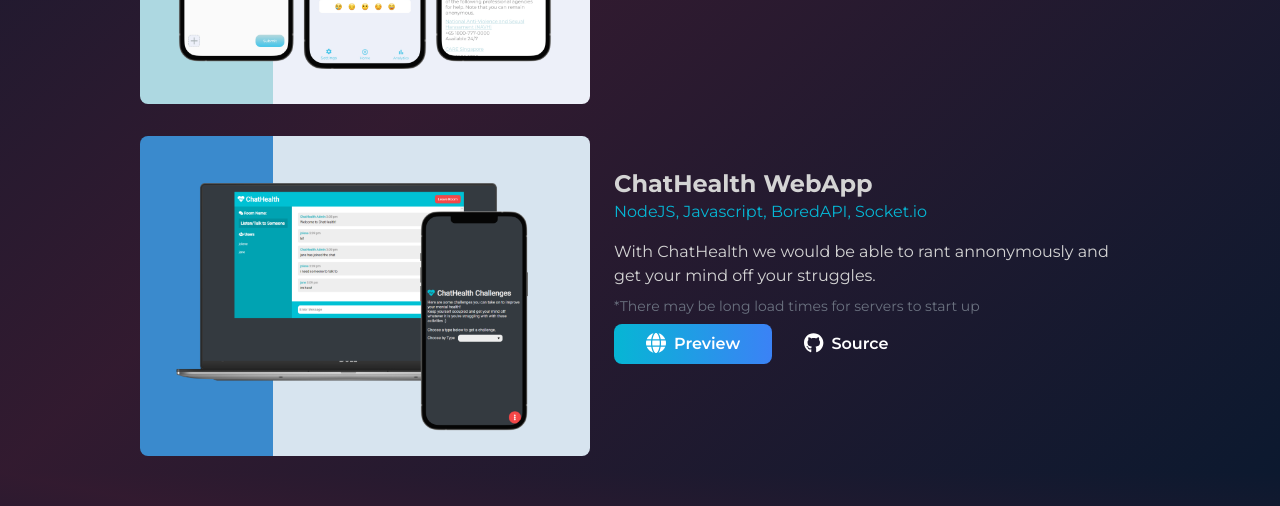
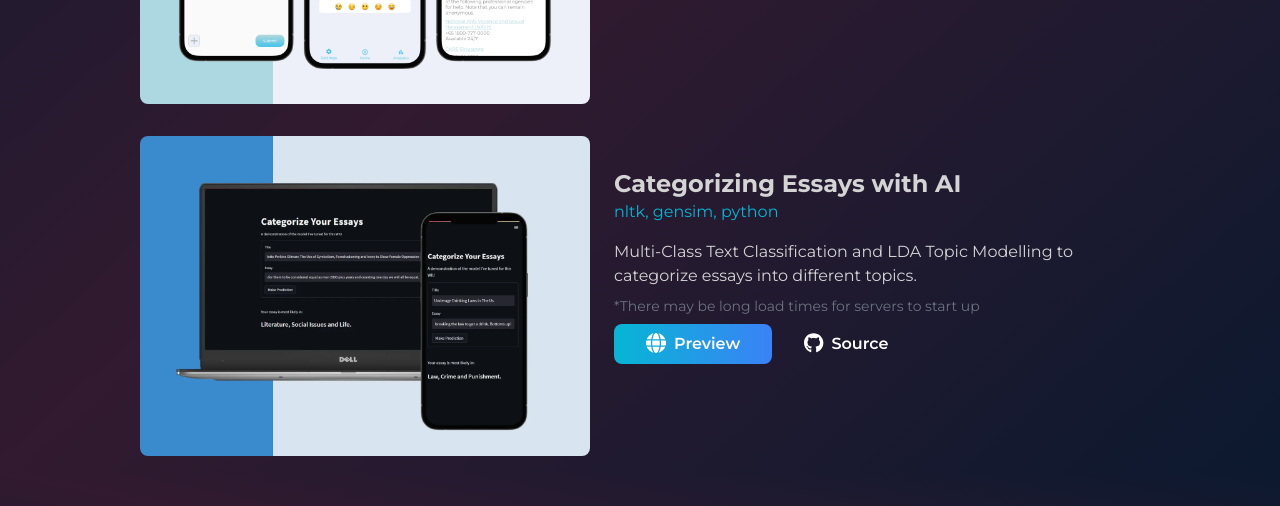
Before and after one commit to jolenechong/portfolio, a React (Create React App) app: page / in a window 1280 px wide. Shown: the part 1480-1986 px from the top of the page. Built offline with nearby package versions, Linux system fonts and the light colour scheme; no server answers.

Commit message:
added categoriszing essays project

```diff
--- a/src/pages/home/index.tsx
+++ b/src/pages/home/index.tsx
@@ -28,13 +28,20 @@
       "sourceLink": "https://github.com/jolenechong/portfolio/tree/main/src/assets/NeuroNote/README.md",
       "thumbnail": "NeuroNote.webp"
     },
-    "ChatHealth WebApp": {
-      "techStack": ["NodeJS", "Javascript", "BoredAPI", "Socket.io"],
-      "desc" : "With ChatHealth we would be able to rant annonymously and get your mind off your struggles.",
-      "previewLink": "https://chathealth.onrender.com/",
-      "sourceLink": "https://github.com/jolenechong/ChatHealth",
-      "thumbnail": "ChatHealth.webp"
-    }
+    "Categorizing Essays with AI" : {
+      "techStack": ["nltk", "gensim", "python"],
+      "desc" : "Multi-Class Text Classification and LDA Topic Modelling to categorize essays into different topics.",
+      "previewLink": "https://categorizing-essays-ai.streamlit.app/",
+      "sourceLink": "https://github.com/jolenechong/categorizingEssays",
+      "thumbnail": "CategorizingEssaysAI.webp"
+    },
+    // "ChatHealth WebApp": {
+    //   "techStack": ["NodeJS", "Javascript", "BoredAPI", "Socket.io"],
+    //   "desc" : "With ChatHealth we would be able to rant annonymously and get your mind off your struggles.",
+    //   "previewLink": "https://chathealth.onrender.com/",
+    //   "sourceLink": "https://github.com/jolenechong/ChatHealth",
+    //   "thumbnail": "ChatHealth.webp"
+    // }
   } as ProjectsList;
 
   const [repositories, setRepositories] = useState([]);
```
Also changed, not shown: src/assets/CategorizingEssaysAI.webp (added), src/assets/ChatHealth.webp (deleted).
